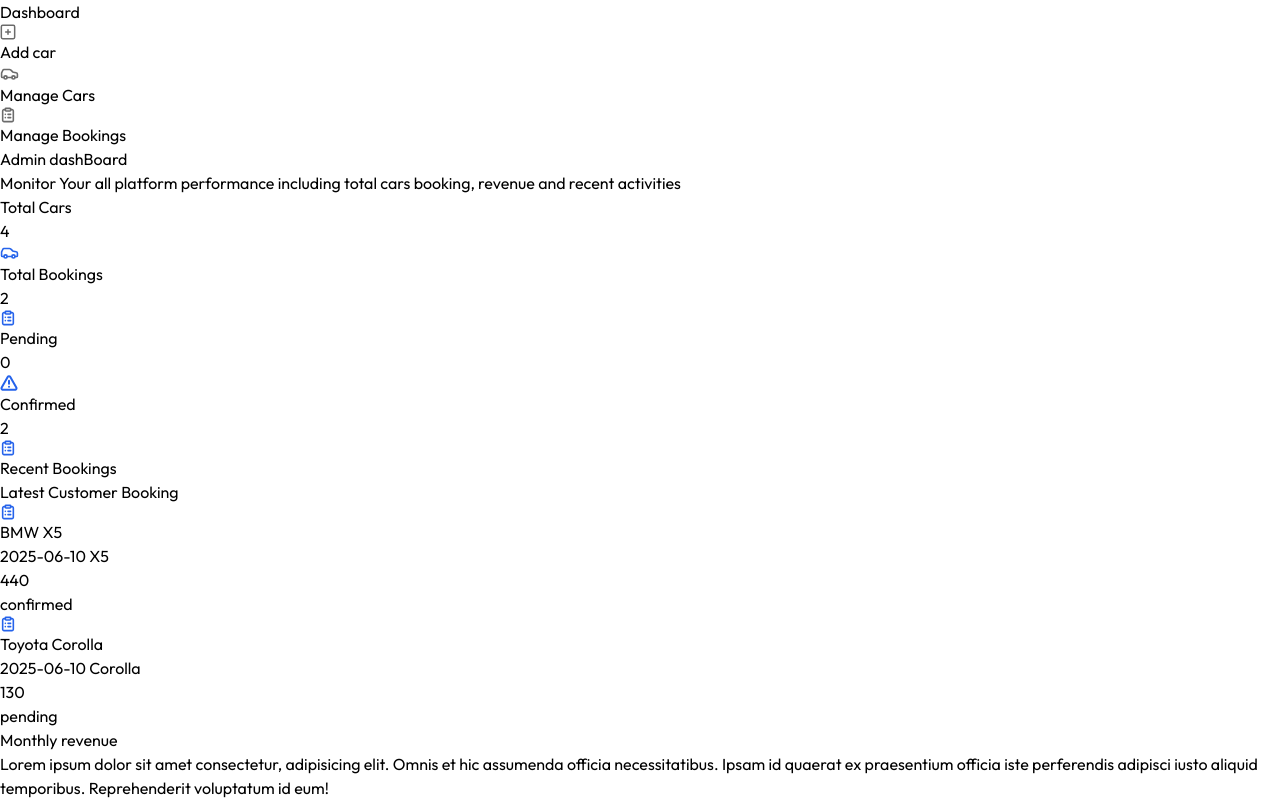
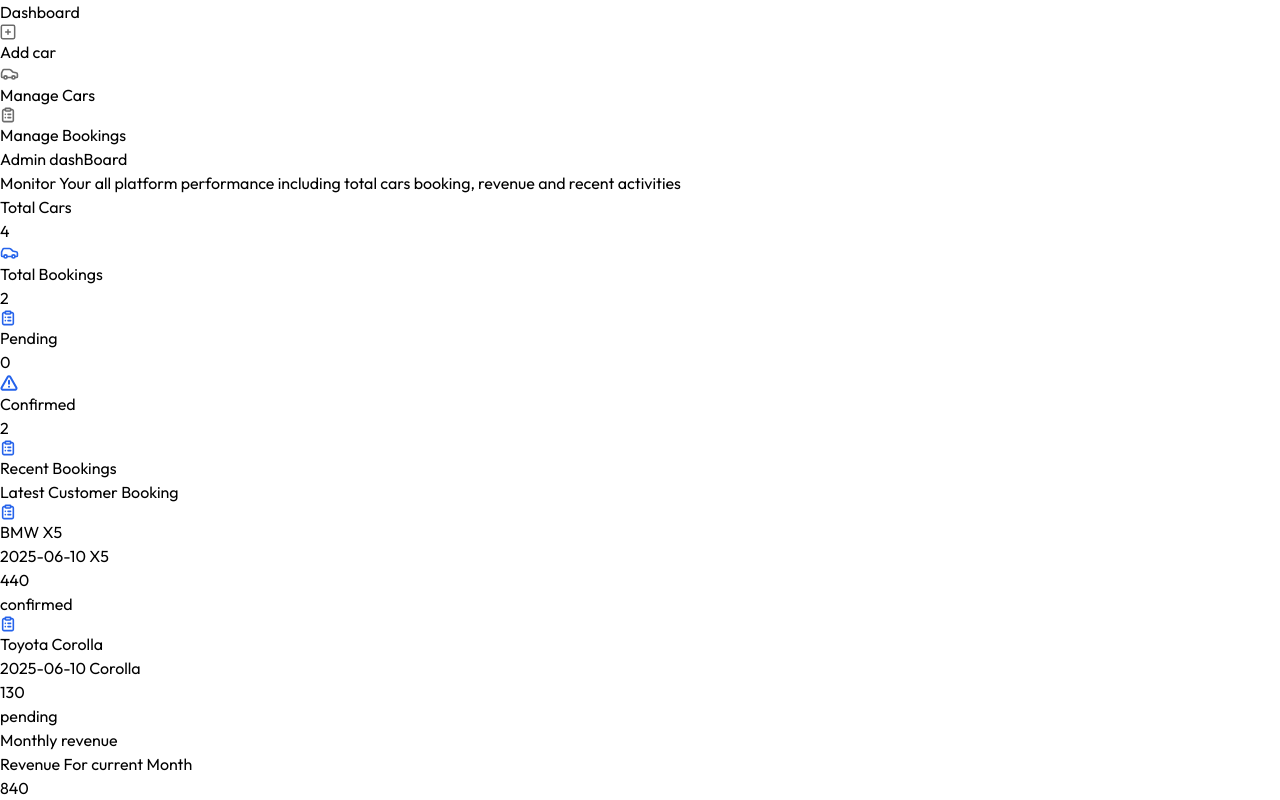
Before and after one commit to students44/Car-rentalsystem, a React (Vite) app in the folder client/: page /owner in a window 1280 px wide. Shown: the part 514-1314 px from the top of the page. Built offline with nearby package versions, Linux system fonts and the light colour scheme.

Commit message:
montly revenue section start

```diff
--- a/client/src/Pages/owner/Dashboard.jsx
+++ b/client/src/Pages/owner/Dashboard.jsx
@@ -120,9 +120,11 @@
 
 
       {/* monthly revenue */}
-      <div>
+      <div className='p-4 md:p-6 mb-6 border border-borderColor rounded-md w-full
+      md:max-w-xs'>
         <h1>Monthly revenue </h1>
-        <p>Lorem ipsum dolor sit amet consectetur, adipisicing elit. Omnis et hic assumenda officia necessitatibus. Ipsam id quaerat ex praesentium officia iste perferendis adipisci iusto aliquid temporibus. Reprehenderit voluptatum id eum!</p>
+        <p>Revenue For current Month</p>
+        <p>{Currency} {data.monthlyRevenue}</p>
       </div>
      </div>
 
```
